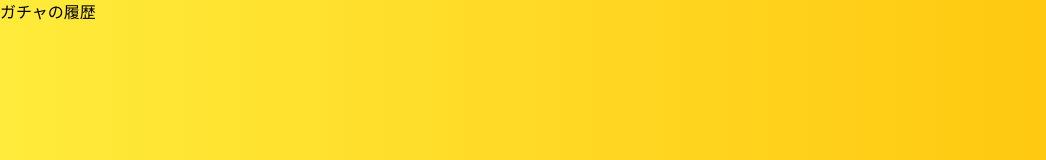
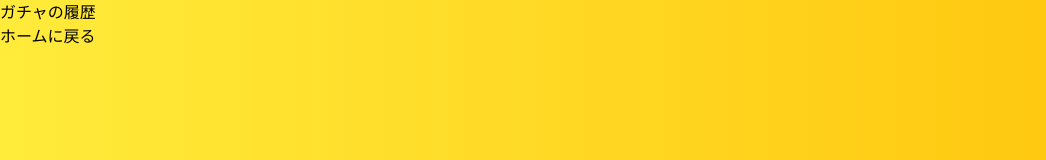
Before and after one commit to gadname/nemure_gacya, a Next.js app in the folder nextmini/nemuregatya/: page /nakama in a window 1280 px wide. Shown: the top 160 px of the page, without its empty margins (0-1046 px from the left). Built offline with nearby package versions, Linux system fonts and the light colour scheme.

Commit message:
ホームへ戻る追加

```diff
--- a/nextmini/nemuregatya/src/pages/nakama.tsx
+++ b/nextmini/nemuregatya/src/pages/nakama.tsx
@@ -1,4 +1,5 @@
 import React, { useState, useEffect } from 'react';
+import Link from 'next/link';
 interface HistoryItem {
     path: string;
     name: string;
@@ -24,6 +25,7 @@ const GachaHistory = () => {
   }
 
   return (
+
     <div>
       <h2>ガチャの履歴</h2>
       <div style={{ display: 'flex', flexDirection: 'row', flexWrap: 'wrap', justifyContent: 'center' }}>
@@ -44,6 +46,9 @@ const GachaHistory = () => {
           </div>
         </div>
       )}
+      <Link href="/">
+  <button>ホームに戻る</button>
+</Link>
     </div>
   );
 }
```
